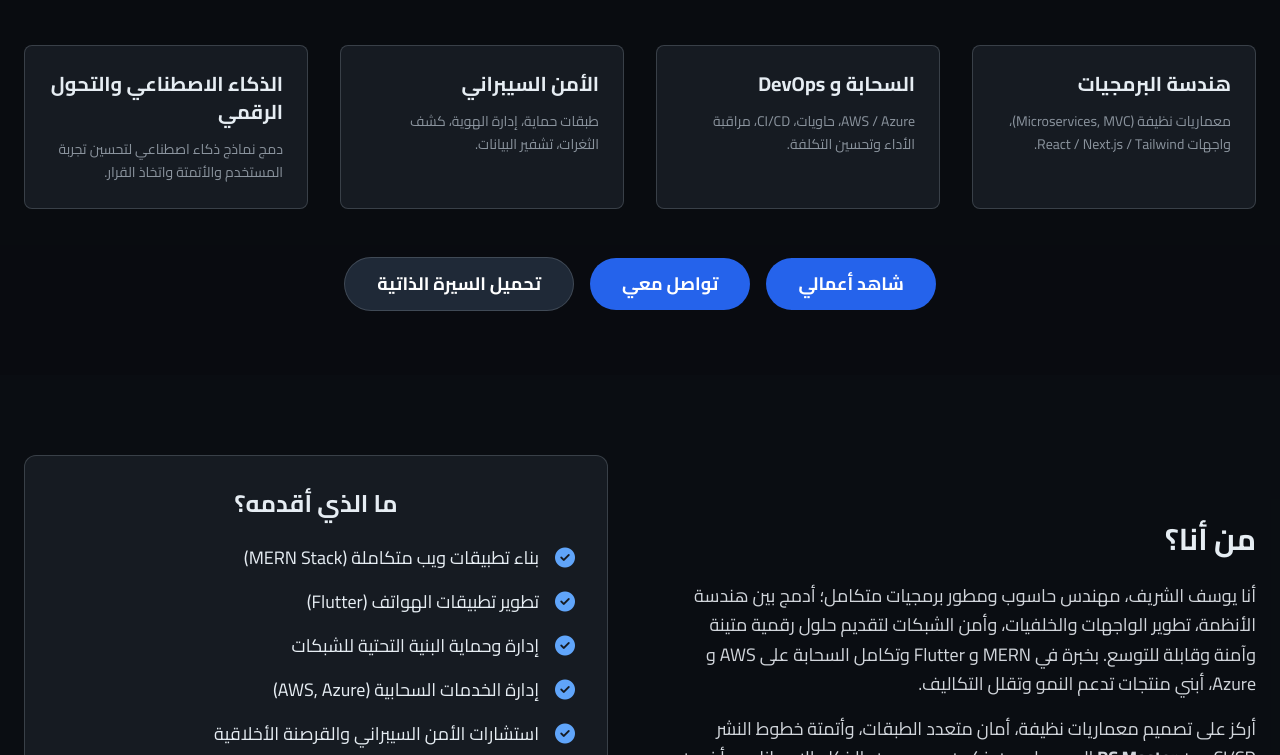
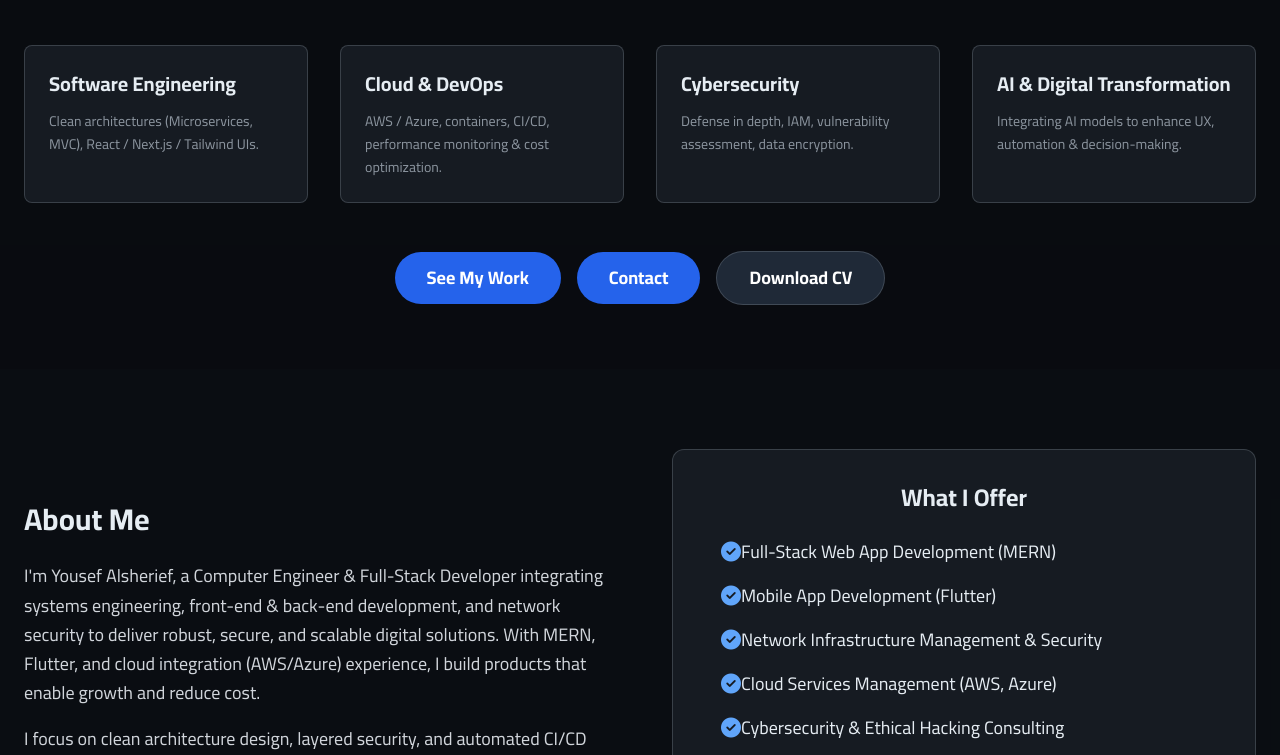
Before and after one commit to KINGMAN8888/Portfolio, a plain HTML site: page index.html in a window 1280 px wide. Shown: the part 518-1273 px from the top of the page. Drawn offline with nearby package versions, Linux system fonts and the light colour scheme.

```diff
--- a/index.html
+++ b/index.html
@@ -633,7 +633,7 @@
         document.getElementById('lang-en').onclick = () => setLang('en');
 
         // Default language
-        setLang('ar');
+        setLang('en');
     </script>
 </body>
 
```
